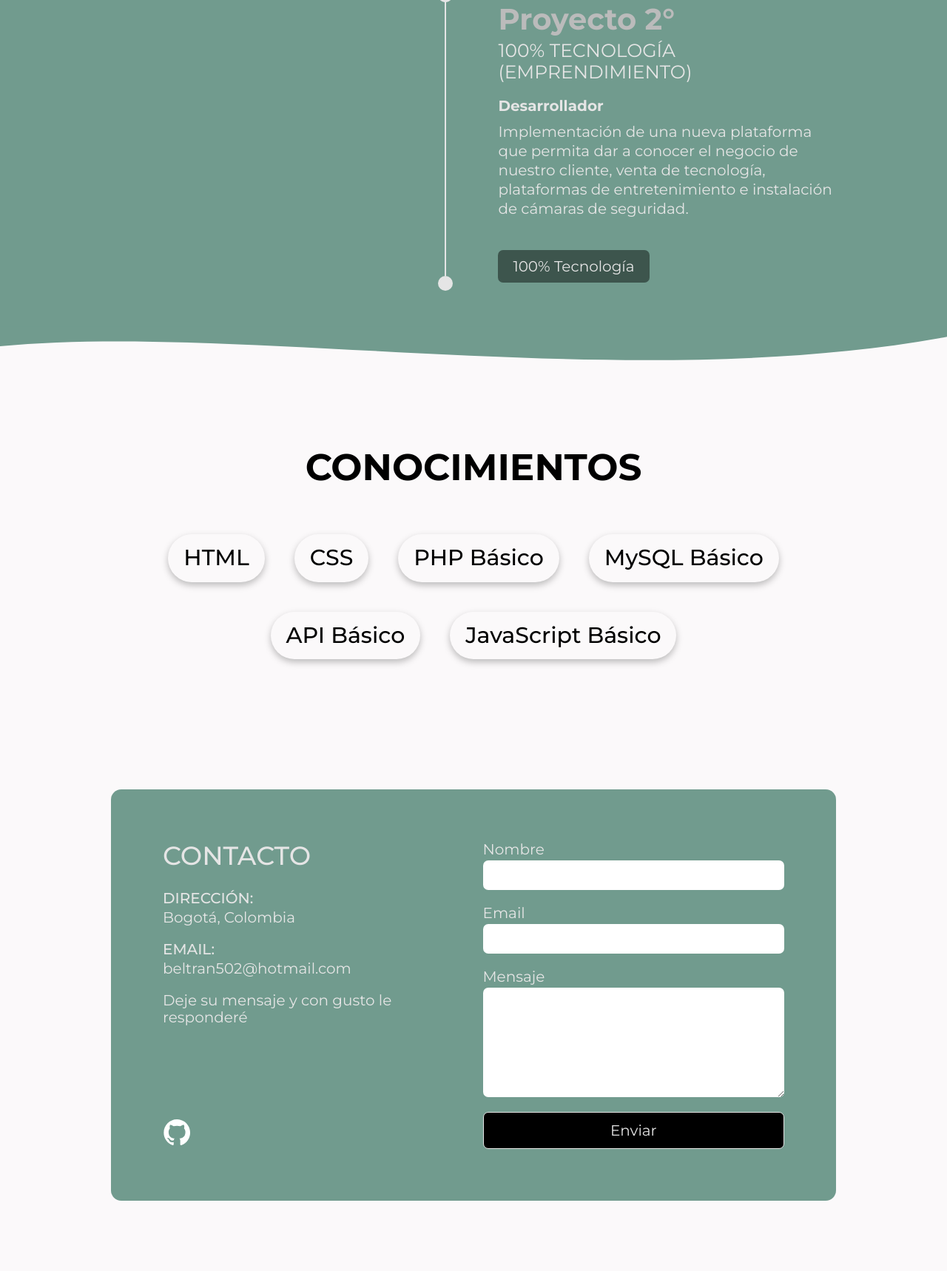
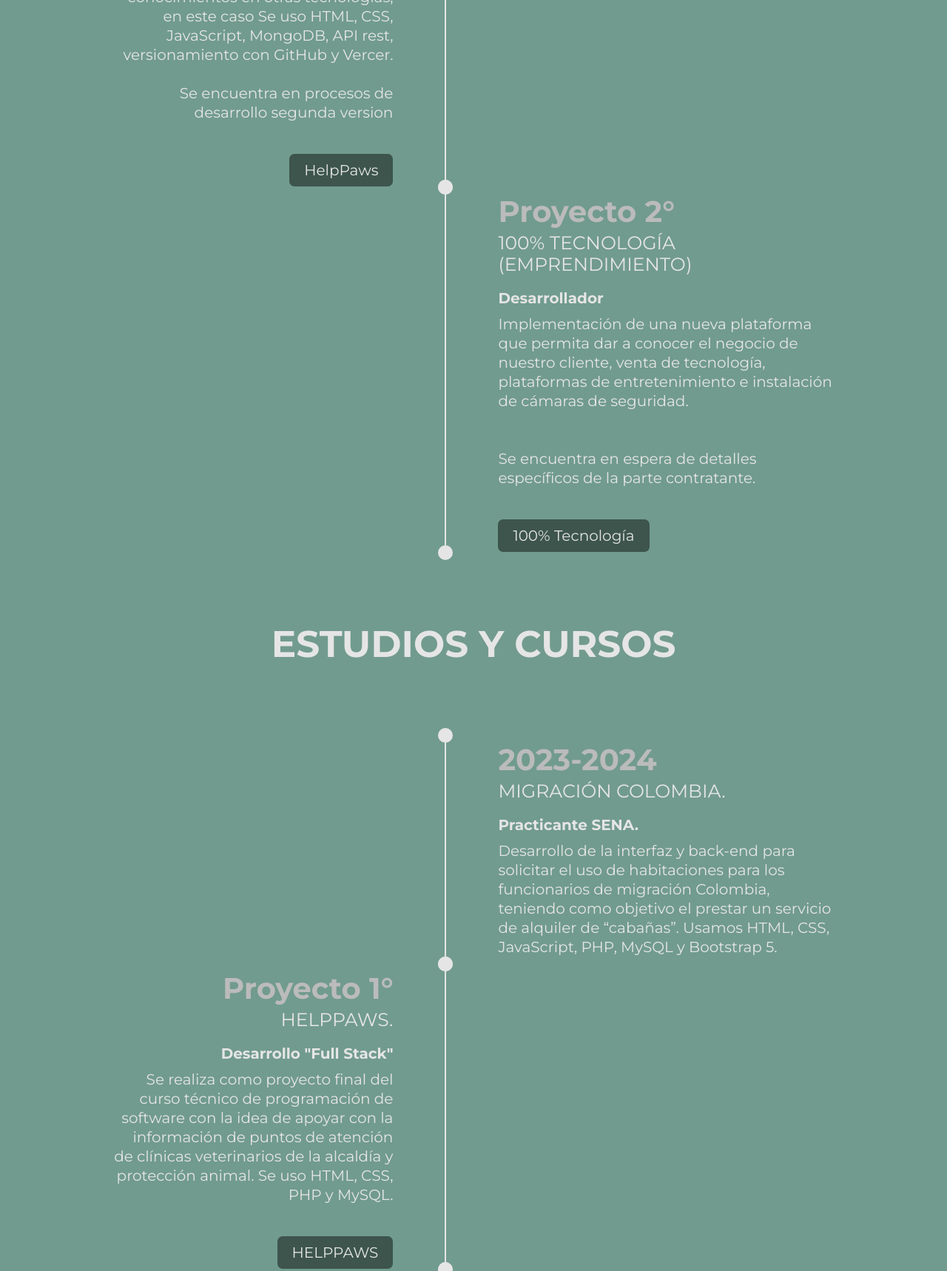
Before and after one commit to edubel26/InformacionLaboral, a plain HTML site: page index.html in a window 1280 px wide. Shown: the part 1633-3351 px from the top of the page at 74% size. Before the commit the page ends 3326 px from the top, so only its background shows below. Drawn offline with nearby package versions, Linux system fonts and the light colour scheme.

Commit message:
se realiza cambios en el apartado  de experiencia y proyectos

```diff
--- a/index.html
+++ b/index.html
@@ -182,6 +182,64 @@
             </div>
             <div class="experience experience_left">
               <div class="experience-date">Proyecto 1°</div>
+              <div class="experience-company">HelpPaws.</div>
+              <div class="experience-position">Desarrollo "Full Stack"</div>
+              <div class="experience-description">
+                Se realiza como proyecto final del curso técnico de programación
+                de software con la idea de apoyar con la información de puntos de
+                atención de clínicas veterinarios de la alcaldía y protección animal.
+                Se uso HTML, CSS, PHP y MySQL. <br> Cuenta con una segunda version que se realiza
+                con el fin de mejorar la apariencia y implementar mis conocimientos en otras tecnologías,
+                en este caso Se uso HTML, CSS, JavaScript, MongoDB, API rest, versionamiento con GitHub y Vercer.
+                <br /><br />
+                Se encuentra en procesos de desarrollo segunda version
+                <br /><br /><br />
+                <a class="proyec-btn" href="https://helppaws.netlify.app/" target="_blank"
+                >HelpPaws</a>
+              </div>
+            </div>
+            <div class="line"></div>
+            <div class="empty"></div>
+            <div class="empty"></div>
+            <div class="line"></div>
+            <div class="experience">
+              <div class="experience-date">Proyecto 2°</div>
+              <div class="experience-company">100% Tecnología (Emprendimiento)</div>
+              <div class="experience-position">Desarrollador</div>
+              <div class="experience-description">
+                Implementación de una nueva plataforma que permita dar a conocer el
+                negocio de nuestro cliente, venta de tecnología, plataformas de
+                entretenimiento e instalación de cámaras de seguridad.
+                <br /><br /><br />
+                Se encuentra en espera de detalles específicos de la parte contratante.
+                <br /><br /><br />
+                <a class="proyec-btn" href="#" target="_blank"
+                >100% Tecnología</a>
+              </div>
+            </div>
+          </div>
+        </div>
+
+        <div class="experiences-body">
+          <h2
+            class="experiences-title"> Estudios y cursos
+          </h2>
+          <div class="experiences-grid">
+            <div class="empty"></div>
+            <div class="line"></div>
+            <div class="experience">
+              <div class="experience-date">2023-2024</div>
+              <div class="experience-company">Migración Colombia.</div>
+              <div class="experience-position">Practicante SENA.</div>
+              <div class="experience-description">
+                Desarrollo de la interfaz y back-end para solicitar el uso de
+                habitaciones para los funcionarios de migración Colombia, teniendo
+                como objetivo el prestar un servicio de alquiler de “cabañas”.
+                Usamos HTML, CSS, JavaScript, PHP, MySQL y Bootstrap 5.
+              </div>
+            </div>
+            <div class="experience experience_left">
+              <div class="experience-date">Proyecto 1°</div>
               <div class="experience-company">HELPPAWS.</div>
               <div class="experience-position">Desarrollo "Full Stack"</div>
               <div class="experience-description">
@@ -213,6 +271,7 @@
             </div>
           </div>
         </div>
+
         <svg
           class="wave wave_bottom"
           viewBox="0 0 1400 54"
```
